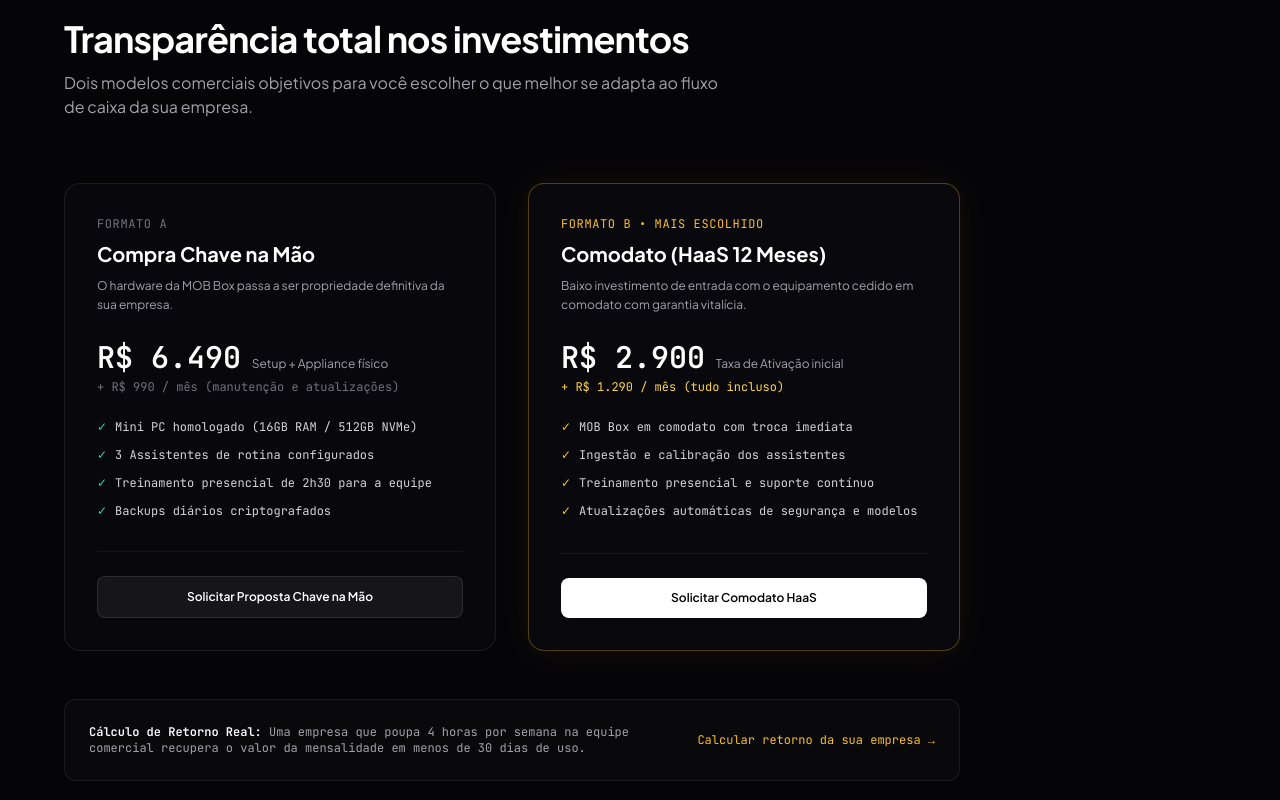
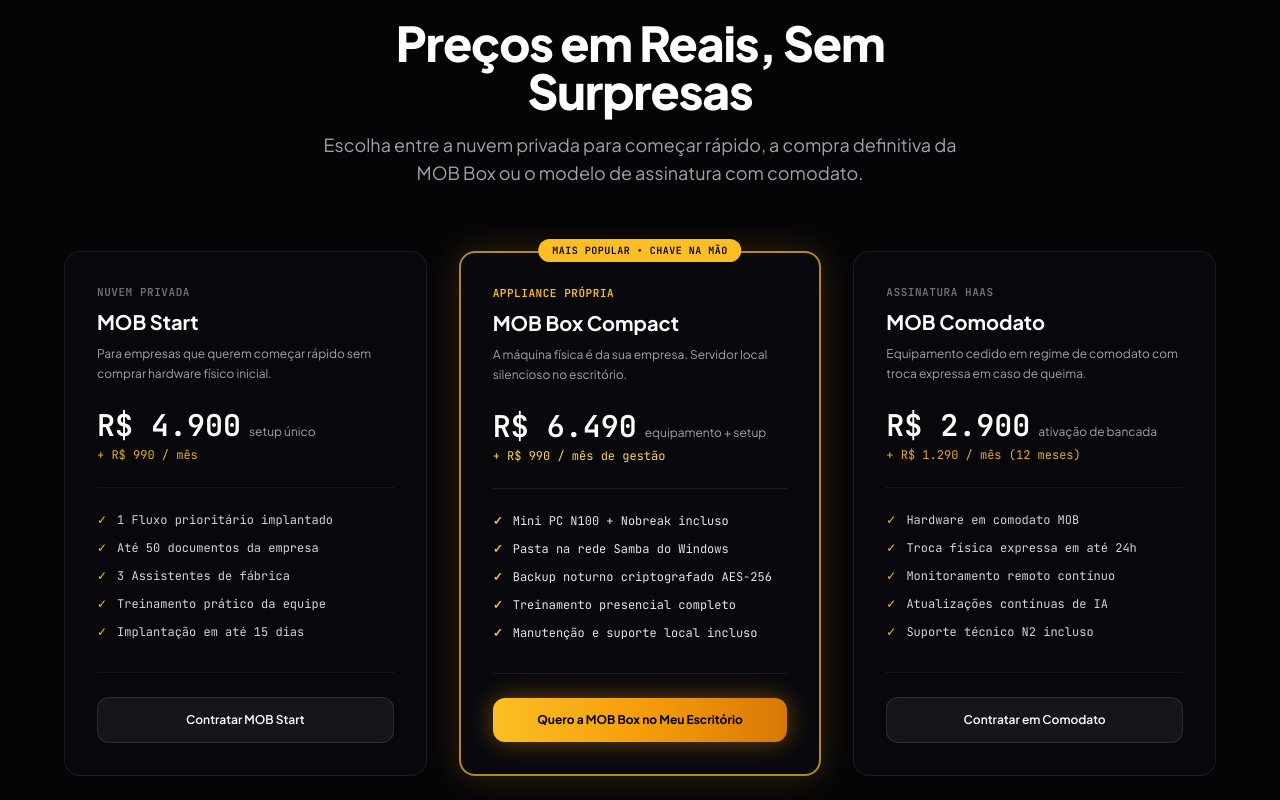
Before and after one commit to Henzen3d/mob, an Astro site: page / in a window 1280 px wide. Shown: the part 3680-4480 px from the top of the page. Built offline with nearby package versions, Linux system fonts and the light colour scheme; Astro itself is replaced by a stand-in of ours.

Commit message:
fix(pricing): restore 3-tier pricing layout (MOB Start, MOB Box Compact and MOB Comodato)

```diff
--- a/src/pages/index.astro
+++ b/src/pages/index.astro
@@ -215,103 +215,172 @@ import Footer from '../components/Footer.astro';
     </section>
 
     <!-- ------------------------------------------------------------- -->
-    <!-- 5. MODELO COMERCIAL & PREÇOS (Direct & Asaas Tone)            -->
+    <!-- 5. MODELO COMERCIAL & PREÇOS (3 Opções Oficiais)              -->
     <!-- ------------------------------------------------------------- -->
     <section id="precos" class="relative py-28 px-4 bg-[#050508] border-t border-white/[0.06]">
       <div class="max-w-6xl mx-auto">
-        <div class="max-w-2xl mb-16">
-          <h2 class="text-3xl sm:text-4xl font-bold text-white tracking-tight">
-            Transparência total nos investimentos
+        <div class="text-center max-w-2xl mx-auto mb-16">
+          <h2 class="text-3xl sm:text-4xl md:text-5xl font-extrabold text-white tracking-tight">
+            Preços em Reais, Sem Surpresas
           </h2>
-          <p class="mt-3 text-zinc-400 text-base">
-            Dois modelos comerciais objetivos para você escolher o que melhor se adapta ao fluxo de caixa da sua empresa.
+          <p class="mt-4 text-zinc-400 text-base md:text-lg">
+            Escolha entre a nuvem privada para começar rápido, a compra definitiva da MOB Box ou o modelo de assinatura com comodato.
           </p>
         </div>
 
-        <div class="grid grid-cols-1 md:grid-cols-2 gap-8 max-w-4xl">
+        <div class="grid grid-cols-1 md:grid-cols-3 gap-6 lg:gap-8 items-stretch max-w-6xl mx-auto">
 
-          <!-- Plano 1: Compra Chave na Mão -->
-          <div class="p-8 rounded-2xl bg-[#08080c] border border-white/[0.08] flex flex-col justify-between">
+          <!-- Plano 1: MOB Start (Nuvem Privada) -->
+          <div class="p-8 rounded-2xl bg-[#08080c] border border-white/[0.08] hover:border-white/20 transition-all flex flex-col justify-between">
             <div>
-              <div class="text-xs font-mono text-zinc-500 uppercase tracking-wider mb-2">Formato A</div>
-              <h3 class="text-xl font-bold text-white mb-2">Compra Chave na Mão</h3>
-              <p class="text-xs text-zinc-400 mb-6 leading-relaxed">
-                O hardware da MOB Box passa a ser propriedade definitiva da sua empresa.
+              <div class="text-[11px] font-mono text-zinc-500 uppercase tracking-wider mb-2 font-semibold">
+                NUVEM PRIVADA
+              </div>
+              <h3 class="text-xl font-bold text-white mb-2">MOB Start</h3>
+              <p class="text-xs text-zinc-400 mb-6 leading-relaxed min-h-[36px]">
+                Para empresas que querem começar rápido sem comprar hardware físico inicial.
               </p>
 
-              <div class="mb-6">
-                <span class="text-3xl font-extrabold text-white font-mono">R$ 6.490</span>
-                <span class="text-xs text-zinc-400 ml-2">Setup + Appliance físico</span>
-                <div class="text-xs text-zinc-500 font-mono mt-1">+ R$ 990 / mês (manutenção e atualizações)</div>
+              <div class="mb-6 pb-6 border-b border-white/[0.06]">
+                <div class="flex items-baseline gap-2">
+                  <span class="text-3xl font-extrabold text-white font-mono">R$ 4.900</span>
+                  <span class="text-xs text-zinc-400">setup único</span>
+                </div>
+                <div class="text-xs text-amber-400/90 font-mono mt-1">+ R$ 990 / mês</div>
               </div>
 
               <ul class="space-y-3 text-xs text-zinc-300 font-mono">
-                <li class="flex items-center gap-2">
-                  <span class="text-emerald-400">✓</span> Mini PC homologado (16GB RAM / 512GB NVMe)
+                <li class="flex items-center gap-2.5">
+                  <span class="text-amber-400">✓</span> 1 Fluxo prioritário implantado
                 </li>
-                <li class="flex items-center gap-2">
-                  <span class="text-emerald-400">✓</span> 3 Assistentes de rotina configurados
+                <li class="flex items-center gap-2.5">
+                  <span class="text-amber-400">✓</span> Até 50 documentos da empresa
                 </li>
-                <li class="flex items-center gap-2">
-                  <span class="text-emerald-400">✓</span> Treinamento presencial de 2h30 para a equipe
+                <li class="flex items-center gap-2.5">
+                  <span class="text-amber-400">✓</span> 3 Assistentes de fábrica
                 </li>
-                <li class="flex items-center gap-2">
-                  <span class="text-emerald-400">✓</span> Backups diários criptografados
+                <li class="flex items-center gap-2.5">
+                  <span class="text-amber-400">✓</span> Treinamento prático da equipe
+                </li>
+                <li class="flex items-center gap-2.5">
+                  <span class="text-amber-400">✓</span> Implantação em até 15 dias
                 </li>
               </ul>
             </div>
 
             <div class="mt-8 pt-6 border-t border-white/[0.06]">
               <a
-                href="https://wa.me/5547999999999?text=Ol%C3%A1!%20Tenho%20interesse%20no%20formato%20Chave%20na%20M%C3%A3o%20da%20MOB%20Box."
+                href="https://wa.me/5547999999999?text=Ol%C3%A1!%20Tenho%20interesse%20no%20plano%20MOB%20Start%20(Nuvem%20Privada)."
                 target="_blank"
                 rel="noopener noreferrer"
-                class="block w-full py-3 text-center rounded-lg text-xs font-semibold bg-white/[0.06] hover:bg-white/[0.12] text-white border border-white/10 transition-colors"
+                class="block w-full py-3.5 text-center rounded-xl text-xs font-semibold bg-white/[0.06] hover:bg-white/[0.12] text-white border border-white/10 transition-colors"
               >
-                Solicitar Proposta Chave na Mão
+                Contratar MOB Start
               </a>
             </div>
           </div>
 
-          <!-- Plano 2: Comodato HaaS -->
-          <div class="p-8 rounded-2xl bg-[#09090d] border border-amber-400/30 flex flex-col justify-between relative shadow-[0_0_30px_rgba(245,158,11,0.08)]">
+          <!-- Plano 2: MOB Box Compact (Mais Popular • Destaque Ouro) -->
+          <div class="relative p-8 rounded-2xl bg-[#09090d] border-2 border-amber-400/70 shadow-[0_0_35px_rgba(245,158,11,0.2)] flex flex-col justify-between">
+            <!-- Floating Badge Top Center -->
+            <div class="absolute -top-3.5 left-1/2 -translate-x-1/2 px-3.5 py-1 rounded-full bg-amber-400 text-black text-[10px] font-mono font-bold tracking-wider uppercase shadow-md whitespace-nowrap">
+              MAIS POPULAR • CHAVE NA MÃO
+            </div>
+
             <div>
-              <div class="text-xs font-mono text-amber-400 uppercase tracking-wider mb-2">Formato B • Mais Escolhido</div>
-              <h3 class="text-xl font-bold text-white mb-2">Comodato (HaaS 12 Meses)</h3>
-              <p class="text-xs text-zinc-400 mb-6 leading-relaxed">
-                Baixo investimento de entrada com o equipamento cedido em comodato com garantia vitalícia.
+              <div class="text-[11px] font-mono text-amber-400 uppercase tracking-wider mb-2 font-semibold">
+                APPLIANCE PRÓPRIA
+              </div>
+              <h3 class="text-xl font-bold text-white mb-2">MOB Box Compact</h3>
+              <p class="text-xs text-zinc-400 mb-6 leading-relaxed min-h-[36px]">
+                A máquina física é da sua empresa. Servidor local silencioso no escritório.
               </p>
 
-              <div class="mb-6">
-                <span class="text-3xl font-extrabold text-white font-mono">R$ 2.900</span>
-                <span class="text-xs text-zinc-400 ml-2">Taxa de Ativação inicial</span>
-                <div class="text-xs text-amber-300 font-mono mt-1">+ R$ 1.290 / mês (tudo incluso)</div>
+              <div class="mb-6 pb-6 border-b border-white/[0.08]">
+                <div class="flex items-baseline gap-2">
+                  <span class="text-3xl font-extrabold text-white font-mono">R$ 6.490</span>
+                  <span class="text-xs text-zinc-400">equipamento + setup</span>
+                </div>
+                <div class="text-xs text-amber-300 font-mono mt-1">+ R$ 990 / mês de gestão</div>
+              </div>
+
+              <ul class="space-y-3 text-xs text-zinc-200 font-mono">
+                <li class="flex items-center gap-2.5">
+                  <span class="text-amber-400 font-bold">✓</span> Mini PC N100 + Nobreak incluso
+                </li>
+                <li class="flex items-center gap-2.5">
+                  <span class="text-amber-400 font-bold">✓</span> Pasta na rede Samba do Windows
+                </li>
+                <li class="flex items-center gap-2.5">
+                  <span class="text-amber-400 font-bold">✓</span> Backup noturno criptografado AES-256
+                </li>
+                <li class="flex items-center gap-2.5">
+                  <span class="text-amber-400 font-bold">✓</span> Treinamento presencial completo
+                </li>
+                <li class="flex items-center gap-2.5">
+                  <span class="text-amber-400 font-bold">✓</span> Manutenção e suporte local incluso
+                </li>
+              </ul>
+            </div>
+
+            <div class="mt-8 pt-6 border-t border-white/[0.08]">
+              <a
+                href="https://wa.me/5547999999999?text=Ol%C3%A1!%20Quero%20a%20MOB%20Box%20Compact%20no%20meu%20escrit%C3%B3rio."
+                target="_blank"
+                rel="noopener noreferrer"
+                class="block w-full py-3.5 text-center rounded-xl text-xs font-bold bg-gradient-to-r from-amber-400 via-amber-500 to-amber-600 text-black hover:brightness-110 shadow-[0_0_25px_rgba(245,158,11,0.4)] transition-all active:scale-95"
+              >
+                Quero a MOB Box no Meu Escritório
+              </a>
+            </div>
+          </div>
+
+          <!-- Plano 3: MOB Comodato (Assinatura HaaS) -->
+          <div class="p-8 rounded-2xl bg-[#08080c] border border-white/[0.08] hover:border-white/20 transition-all flex flex-col justify-between">
+            <div>
+              <div class="text-[11px] font-mono text-zinc-500 uppercase tracking-wider mb-2 font-semibold">
+                ASSINATURA HAAS
+              </div>
+              <h3 class="text-xl font-bold text-white mb-2">MOB Comodato</h3>
+              <p class="text-xs text-zinc-400 mb-6 leading-relaxed min-h-[36px]">
+                Equipamento cedido em regime de comodato com troca expressa em caso de queima.
+              </p>
+
+              <div class="mb-6 pb-6 border-b border-white/[0.06]">
+                <div class="flex items-baseline gap-2">
+                  <span class="text-3xl font-extrabold text-white font-mono">R$ 2.900</span>
+                  <span class="text-xs text-zinc-400">ativação de bancada</span>
+                </div>
+                <div class="text-xs text-amber-400/90 font-mono mt-1">+ R$ 1.290 / mês (12 meses)</div>
               </div>
 
               <ul class="space-y-3 text-xs text-zinc-300 font-mono">
-                <li class="flex items-center gap-2">
-                  <span class="text-amber-400">✓</span> MOB Box em comodato com troca imediata
+                <li class="flex items-center gap-2.5">
+                  <span class="text-amber-400">✓</span> Hardware em comodato MOB
                 </li>
-                <li class="flex items-center gap-2">
-                  <span class="text-amber-400">✓</span> Ingestão e calibração dos assistentes
+                <li class="flex items-center gap-2.5">
+                  <span class="text-amber-400">✓</span> Troca física expressa em até 24h
                 </li>
-                <li class="flex items-center gap-2">
-                  <span class="text-amber-400">✓</span> Treinamento presencial e suporte contínuo
+                <li class="flex items-center gap-2.5">
+                  <span class="text-amber-400">✓</span> Monitoramento remoto contínuo
                 </li>
-                <li class="flex items-center gap-2">
-                  <span class="text-amber-400">✓</span> Atualizações automáticas de segurança e modelos
+                <li class="flex items-center gap-2.5">
+                  <span class="text-amber-400">✓</span> Atualizações contínuas de IA
+                </li>
+                <li class="flex items-center gap-2.5">
+                  <span class="text-amber-400">✓</span> Suporte técnico N2 incluso
                 </li>
               </ul>
             </div>
 
             <div class="mt-8 pt-6 border-t border-white/[0.06]">
               <a
-                href="https://wa.me/5547999999999?text=Ol%C3%A1!%20Tenho%20interesse%20no%20formato%20Comodato%20da%20MOB%20Box."
+                href="https://wa.me/5547999999999?text=Ol%C3%A1!%20Tenho%20interesse%20no%20plano%20MOB%20Comodato."
                 target="_blank"
                 rel="noopener noreferrer"
-                class="block w-full py-3 text-center rounded-lg text-xs font-semibold bg-white text-black hover:bg-zinc-200 transition-colors"
+                class="block w-full py-3.5 text-center rounded-xl text-xs font-semibold bg-white/[0.06] hover:bg-white/[0.12] text-white border border-white/10 transition-colors"
               >
-                Solicitar Comodato HaaS
+                Contratar em Comodato
               </a>
             </div>
           </div>
@@ -319,7 +388,7 @@ import Footer from '../components/Footer.astro';
         </div>
 
         <!-- ROI Callout Bar -->
-        <div class="mt-12 p-6 rounded-xl bg-[#09090c] border border-white/[0.08] max-w-4xl text-xs text-zinc-400 flex flex-col sm:flex-row items-center justify-between gap-4 font-mono">
+        <div class="mt-12 p-6 rounded-xl bg-[#09090c] border border-white/[0.08] max-w-6xl mx-auto text-xs text-zinc-400 flex flex-col sm:flex-row items-center justify-between gap-4 font-mono">
           <div>
             <strong class="text-white">Cálculo de Retorno Real:</strong> Uma empresa que poupa 4 horas por semana na equipe comercial recupera o valor da mensalidade em menos de 30 dias de uso.
           </div>
```
